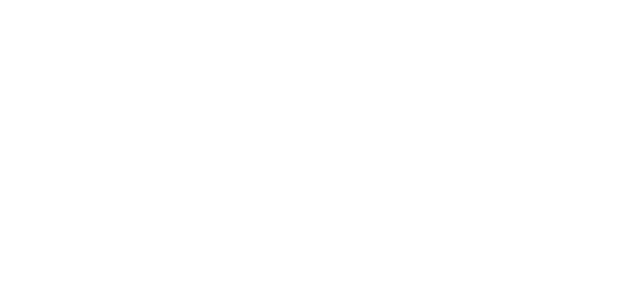
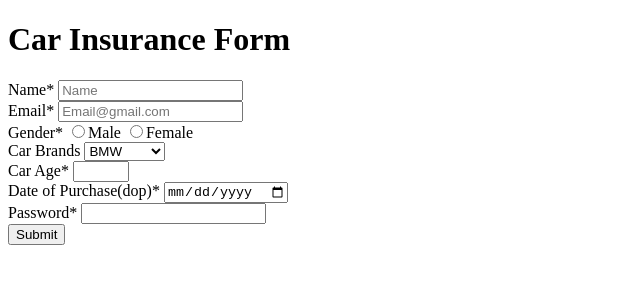
Before and after one commit to acciojob/car-insurance-form-Yadav123Rahul, a website: page main.html in a window 1280 px wide. Shown: the whole page, without its empty margins (0-640 px from the left). Drawn offline with Linux system fonts and the light colour scheme.

Commit message:
created a submission

```diff
--- a/main.html
+++ b/main.html
@@ -1,16 +1,57 @@
 <!DOCTYPE html>
+<html lang="en">
+  <head>
+    <meta charset="UTF-8" />
+    <meta name="viewport" content="width=device-width, initial-scale=1.0" />
+    <title>Car Insurance Form</title>
+  </head>
+  <body>
+    <form method="post">
+      <h1>Car Insurance Form</h1>
+      <div>
+        <label for="name"> Name*</label>
+        <input type="text" name="text" id="name" placeholder="Name" required />
+      </div>
+      <div>
+        <label for="email"> Email*</label>
+        <input type="email" id="email" placeholder="Email@gmail.com" />
+      </div>
+      <div>
+        <label for="Gender"> Gender*</label>
+        <label
+          ><input type="radio" name="gender" value="male" required />Male</label
+        >
+        <label><input type="radio" name="gender" value="female" />Female</label>
+      </div>
+      <div>
+        <label for="cars"> Car Brands</label>
+        <select name="Car_Brands" id="cars">
+          <option value="BMW">BMW</option>
+          <option value="Audi">Audi</option>
+          <option value="Mercedez">Mercedez</option>
+        </select>
+      </div>
+      <div>
+        <label for="carage"> Car Age*</label>
+        <input
+          type="number"
+          name="number"
+          id="carage"
+          min="1"
+          max="15"
+          required
+        />
+      </div>
+      <div>
+        <label for="dop"> Date of Purchase(dop)*</label>
+        <input type="date" name="date" id="dop" required />
+      </div>
+      <div>
+        <label for="password"> Password*</label>
+        <input type="password" name="password" id="password" required />
+      </div>
 
-<html>
-
-<head>
-	<link rel="stylesheet" href="styles.css">
-</head>
-
-<body>
-	<!-- the entire body must be written by student -->
-    <script type="text/javascript" src="./script.js">
-</script>
-
-</body>
-
+      <button type="submit">Submit</button>
+    </form>
+  </body>
 </html>
```
